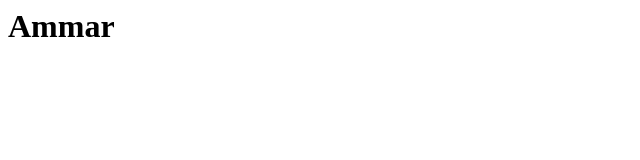
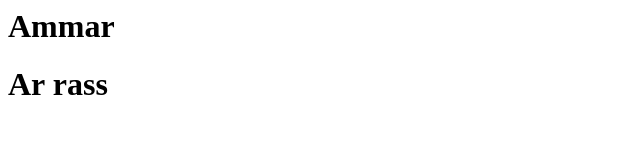
Before and after one commit to 4mmarr/TAW02D03, a plain HTML site: page index.html in a window 1280 px wide. Shown: the whole page, without its empty margins (0-640 px from the left). Drawn offline with Linux system fonts and the light colour scheme.

Commit message:
Ammar add city from GitHub

```diff
--- a/index.html
+++ b/index.html
@@ -1 +1,2 @@
 <h1>Ammar</h1>
+<h1>Ar rass</h1>
```
